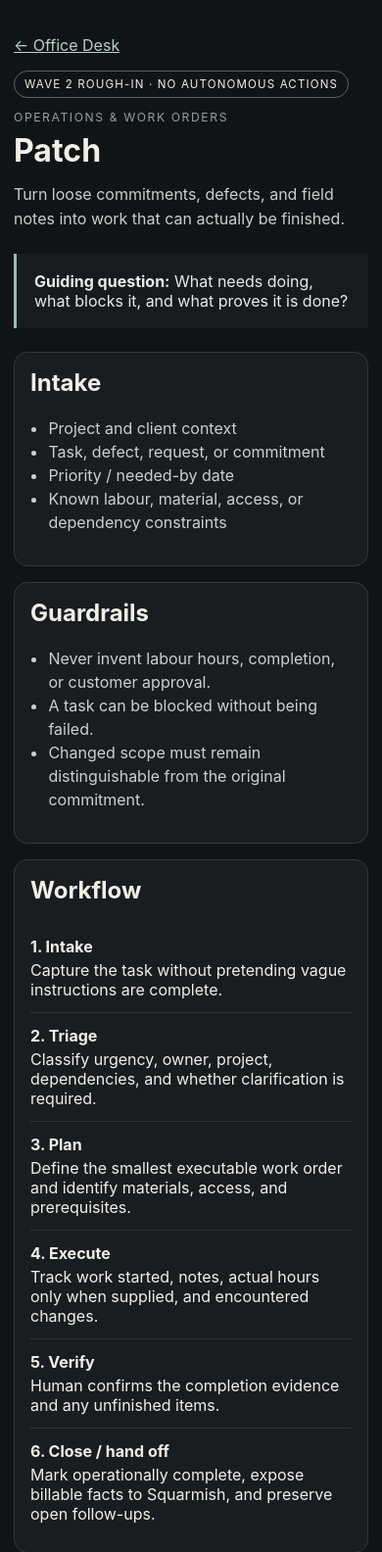
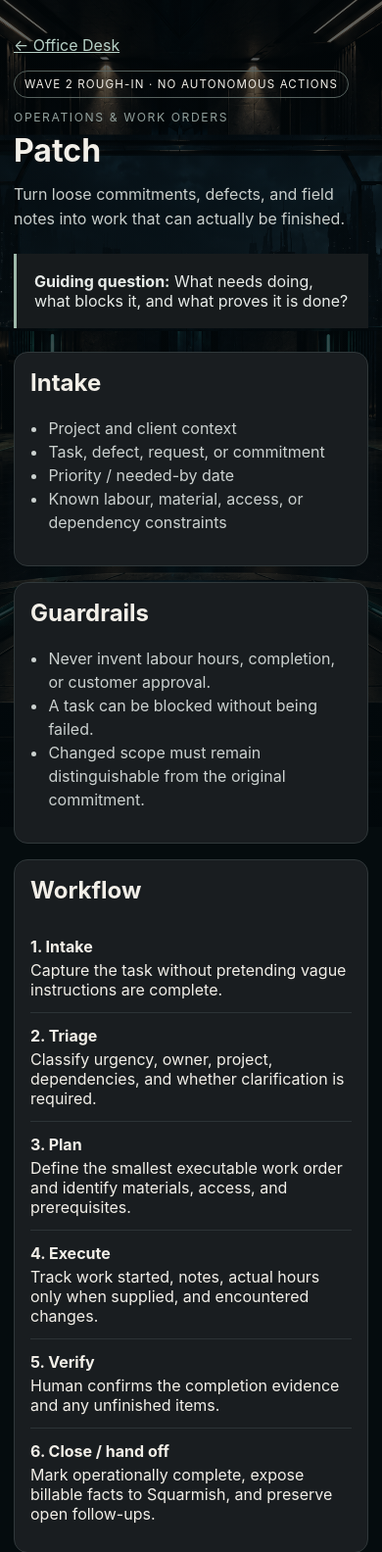
Before and after one commit to drakoswolf-lgtm/GoblinBlackOffice, a Flask app: page /workflows/patch in a window 390 px wide. Shown: the top 1584 px of the page at 98% size. Run offline with Flask 3, Linux system fonts and the light colour scheme; some libraries are stand-ins or nearby versions.

Commit message:
style(canon): retain existing limited-workflow UI but give rough-in channels the approved office background

```diff
--- a/app/office/templates/office/grunt_workflow.html
+++ b/app/office/templates/office/grunt_workflow.html
@@ -6,7 +6,11 @@
   <title>{{ grunt.name }} · Workflow rough-in</title>
   <style>
     :root{color-scheme:dark;font-family:Inter,ui-sans-serif,system-ui,sans-serif;background:#111416;color:#f2efe8}
-    *{box-sizing:border-box}body{margin:0;background:#111416}main{max-width:980px;margin:auto;padding:28px 18px 64px}
+    *{box-sizing:border-box}body{margin:0;background:#050c0e;position:relative;isolation:isolate;min-height:100vh}
+    body::before{content:"";position:fixed;inset:0;z-index:-1;pointer-events:none;
+      background:linear-gradient(180deg,rgba(2,9,12,.6),rgba(2,9,12,.82)),
+      url("/canon/environments/canon-black-office-desktop.webp") center/cover no-repeat}
+    main{max-width:980px;margin:auto;padding:28px 18px 64px}
     a{color:#b8d1c7}.eyebrow{color:#92a09c;text-transform:uppercase;letter-spacing:.13em;font-size:.76rem}
     h1{font-size:clamp(2rem,7vw,4.2rem);line-height:.95;margin:.35rem 0 1rem}.lead{max-width:760px;color:#c9cfcc;line-height:1.55}
     .question{margin:24px 0;padding:18px;border-left:3px solid #9eb9aa;background:#171b1d;color:#e8ece9}
@@ -14,7 +18,9 @@
     .card h2{margin-top:0}.stage{padding:13px 0;border-top:1px solid #2c3336}.stage:first-of-type{border-top:0}.stage strong{display:block;margin-bottom:4px}
     ul{padding-left:1.15rem;color:#cbd1cf;line-height:1.5}.badge{display:inline-block;border:1px solid #56625e;border-radius:999px;padding:6px 10px;font-size:.72rem;text-transform:uppercase;letter-spacing:.1em}
     .release{margin-top:16px;padding:16px;border:1px solid #4a5550;border-radius:12px;background:#151918}
-    @media(max-width:700px){.grid{grid-template-columns:1fr}main{padding:20px 14px 48px}.card{padding:16px}}
+    @media(max-width:700px){.grid{grid-template-columns:1fr}main{padding:20px 14px 48px}.card{padding:16px}
+      body::before{background:linear-gradient(180deg,rgba(2,9,12,.62),rgba(2,9,12,.85)),
+      url("/canon/environments/canon-black-office-mobile.webp") center/cover no-repeat}}
   </style>
 </head>
 <body>
```
